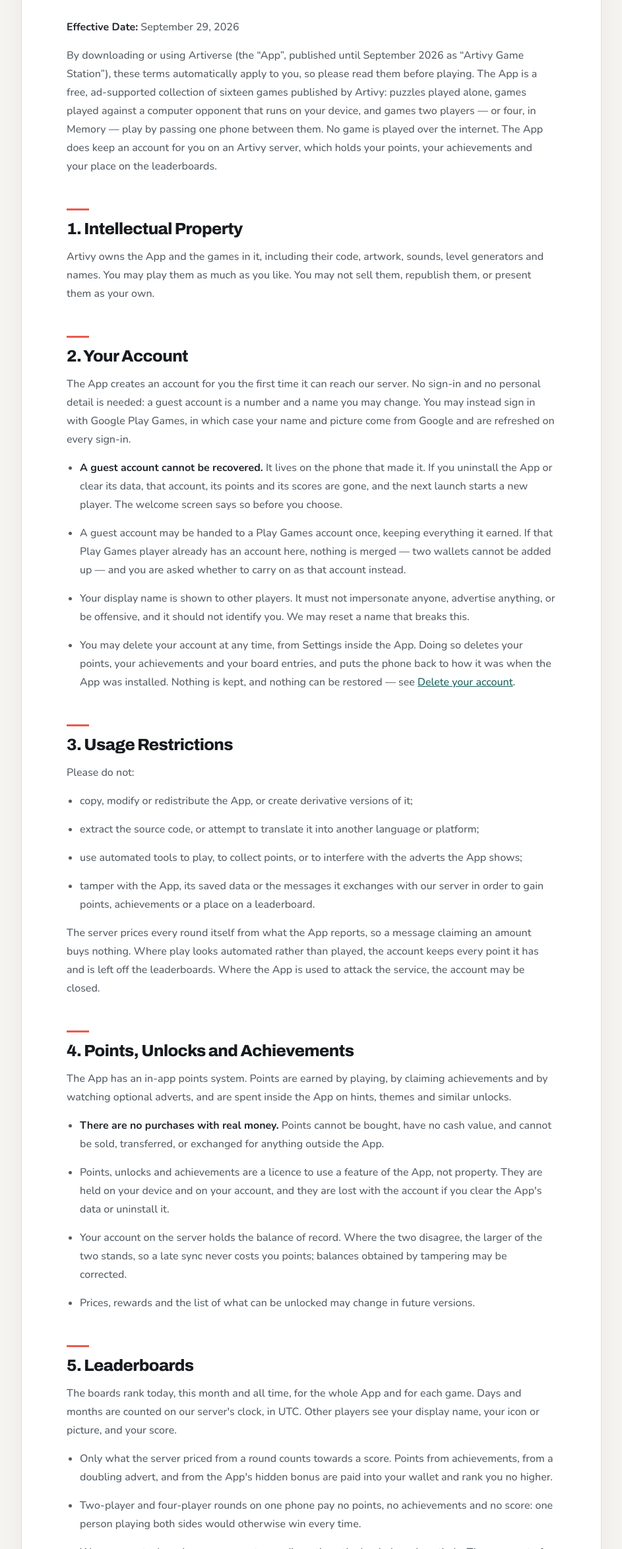
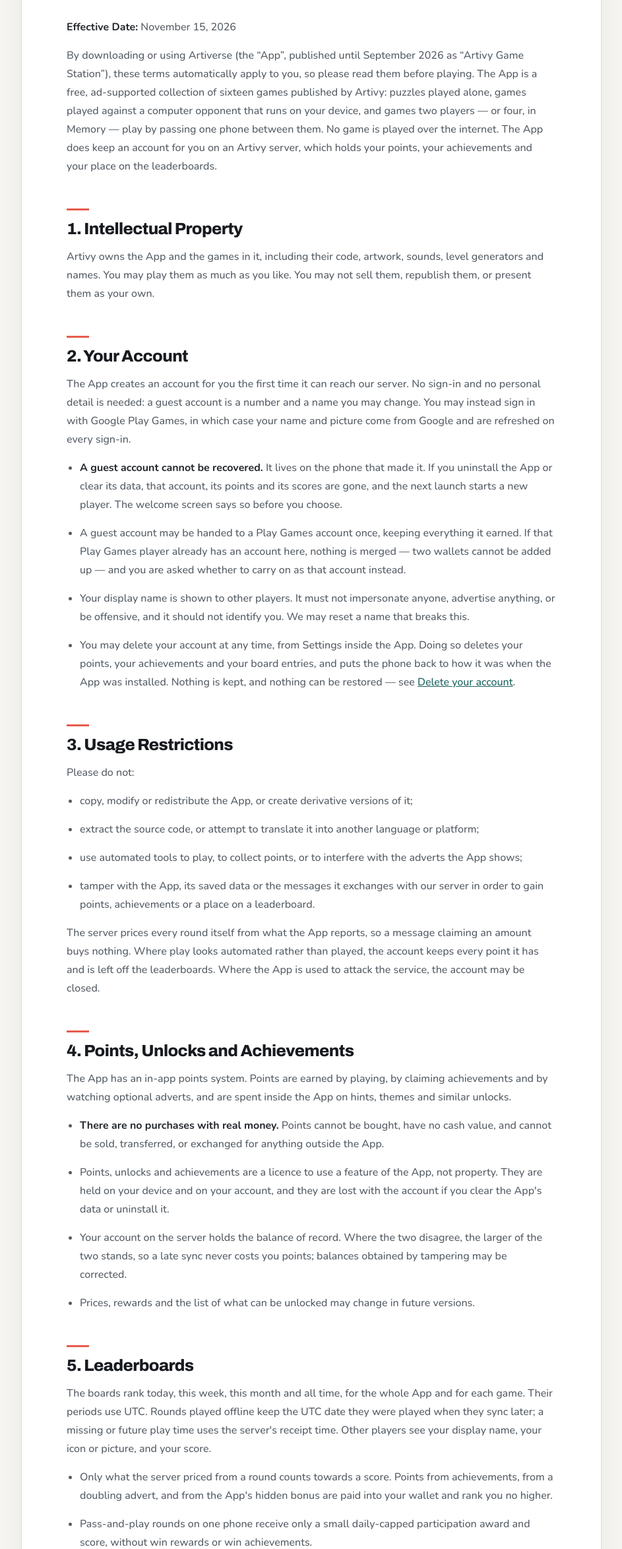
Before and after one commit to ndri-nr/artivy, a plain HTML site: page games/game_center/terms-and-conditions.html in a window 1280 px wide. Shown: the part 452-2800 px from the top of the page at 66% size, without its empty margins (168-1111 px from the left). Drawn offline with Linux system fonts and the light colour scheme.

Commit message:
docs: disclose offline play dates and participation scores

```diff
--- a/games/game_center/terms-and-conditions.html
+++ b/games/game_center/terms-and-conditions.html
@@ -147,7 +147,7 @@
     <div class="policy-container">
         <a href="../../index.html" class="back-button">← Back to Artivy</a>
         <h1>Terms &amp; Conditions for Artiverse</h1>
-        <p><strong>Effective Date:</strong> September 29, 2026</p>
+        <p><strong>Effective Date:</strong> November 15, 2026</p>
 
         <p>By downloading or using Artiverse (the &ldquo;App&rdquo;, published until September 2026 as
             &ldquo;Artivy Game Station&rdquo;), these terms automatically apply to you, so please read them
@@ -211,15 +211,16 @@
         </ul>
 
         <h2>5. Leaderboards</h2>
-        <p>The boards rank today, this month and all time, for the whole App and for each game. Days and months
-            are counted on our server's clock, in UTC. Other players see your display name, your icon or picture,
-            and your score.</p>
+        <p>The boards rank today, this week, this month and all time, for the whole App and for each game. Their
+            periods use UTC. Rounds played offline keep the UTC date they were played when they sync later; a
+            missing or future play time uses the server's receipt time. Other players see your display name,
+            your icon or picture, and your score.</p>
         <ul>
             <li>Only what the server priced from a round counts towards a score. Points from achievements, from a
                 doubling advert, and from the App's hidden bonus are paid into your wallet and rank you no
                 higher.</li>
-            <li>Two-player and four-player rounds on one phone pay no points, no achievements and no score: one
-                person playing both sides would otherwise win every time.</li>
+            <li>Pass-and-play rounds on one phone receive only a small daily-capped participation award and
+                score, without win rewards or win achievements.</li>
             <li>We may reset a board, remove an entry, or discontinue the leaderboards entirely. They are part of
                 a free App, not a service you are owed.</li>
             <li>The server may be unavailable. Every game stays fully playable, and what happened is delivered
```
Also changed, not shown: games/game_center/privacy-policy.html (+11 -8 lines).
